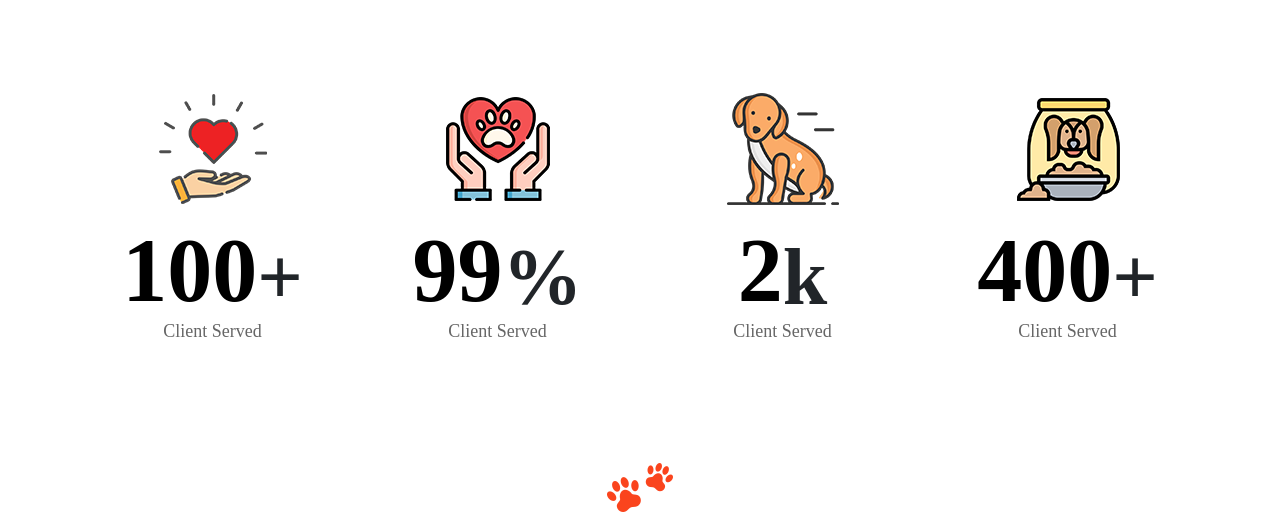
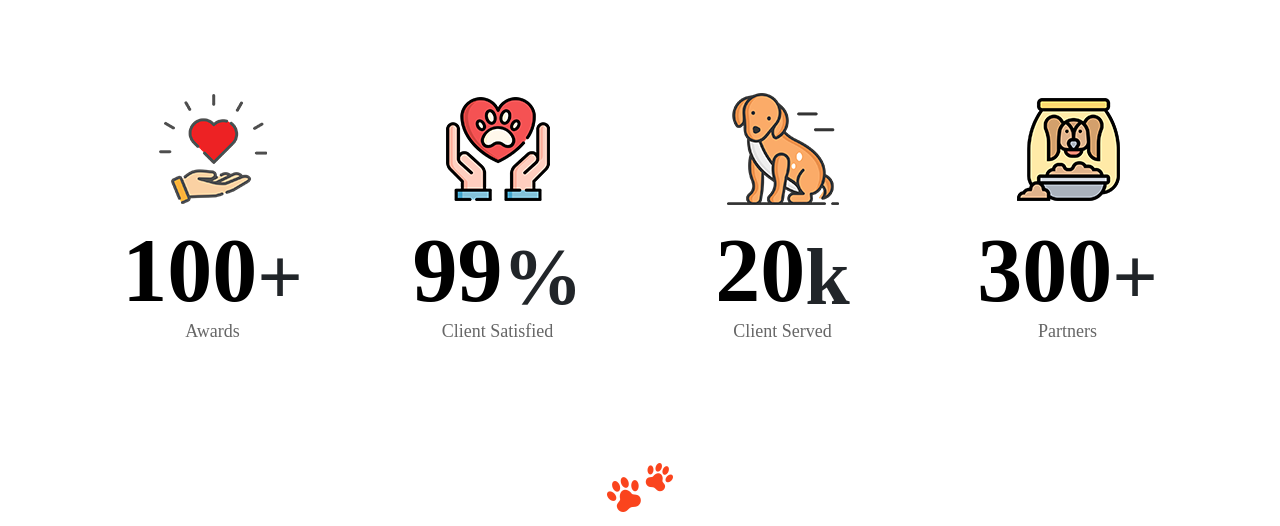
Before and after one commit to kawsaruddinpatoary/patte, a Django app: page / in a window 1280 px wide. Shown: the part 2610-3136 px from the top of the page. Run offline with Django 5.2, Linux system fonts and the light colour scheme; data that the repository does not hold is empty; some libraries are stand-ins or nearby versions; some web fonts are replaced.

Commit message:
Edit achievements

```diff
--- a/templates/achievements.html
+++ b/templates/achievements.html
@@ -11,7 +11,7 @@
                         <h2 class="count" data-number="100" ></h2>
                         <span>+</span>
                    </div>
-                   <h3 class="text">Client Served</h3>
+                   <h3 class="text">Awards</h3>
                    </div>
                 </div>
             </div>
@@ -23,7 +23,7 @@
                         <h2 class="count" data-number="99" ></h2>
                         <span>%</span>
                    </div>
-                   <h3 class="text">Client Served</h3>
+                   <h3 class="text">Client Satisfied</h3>
                   </div>
                 </div>
             </div>
@@ -32,7 +32,7 @@
                     <img alt="img" src="{% static 'assets/img/fun-facts-3.png' %}">
                    <div>
                    <div class="d-flex justify-content-center">
-                        <h2 class="count" data-number="2" ></h2>
+                        <h2 class="count" data-number="20" ></h2>
                         <span>k</span>
                    </div>
                    <h3 class="text">Client Served</h3>
@@ -44,10 +44,10 @@
                     <img alt="img" src="{% static 'assets/img/fun-facts-4.png' %}">
                    <div>
                    <div class="d-flex justify-content-center">
-                        <h2 class="count" data-number="400" ></h2>
+                        <h2 class="count" data-number="300" ></h2>
                         <span>+</span>
                    </div>
-                   <h3 class="text">Client Served</h3>
+                   <h3 class="text">Partners</h3>
                   </div>
                 </div>
             </div>
```
